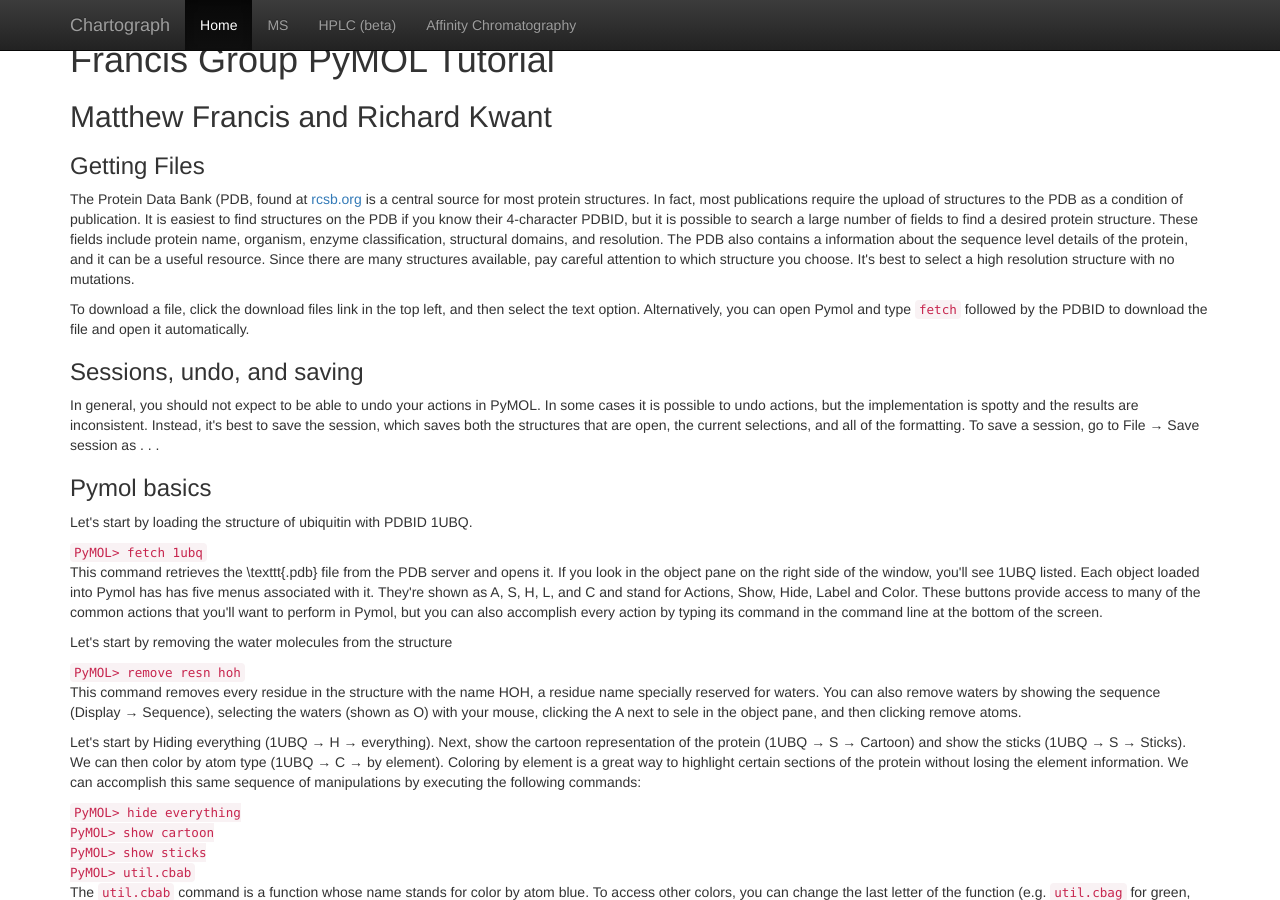
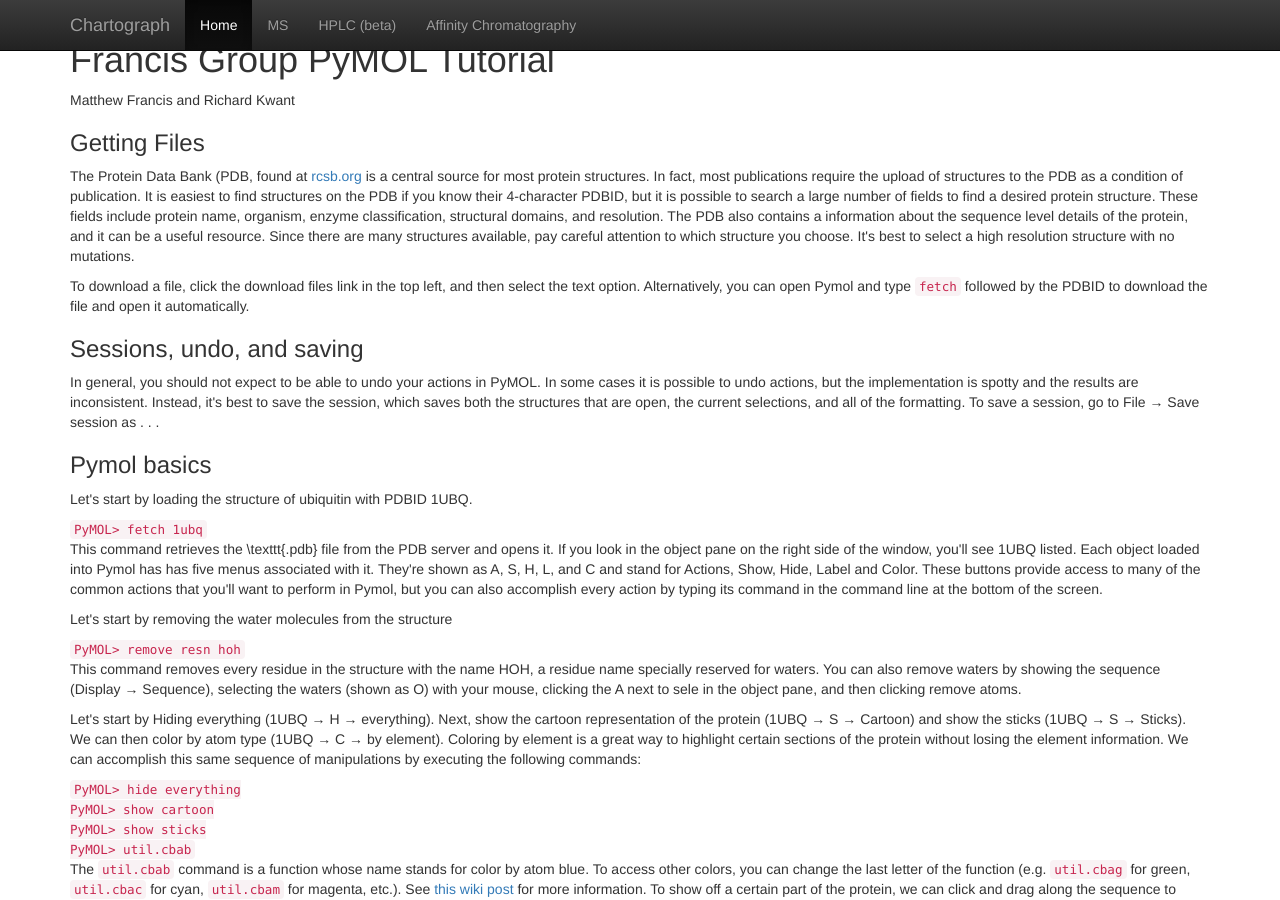
Before and after one commit to rkwant/rkwant.github.io, a Jekyll site: the page built from _posts/2015-08-17-PyMOL-Tutorial.html, in a window 1280 px wide and 900 px high. Built offline with Jekyll 4.4.1, drawn with Linux system fonts in a browser that asks for light colours; nearby versions of some CDN libraries.

```diff
--- a/_posts/2015-08-17-PyMOL-Tutorial.html
+++ b/_posts/2015-08-17-PyMOL-Tutorial.html
@@ -6,7 +6,7 @@ extensions: [fenced_code_blocks]
 ---
 
 <h1>Francis Group PyMOL Tutorial</h1>
-<h2>Matthew Francis and Richard Kwant</h2>
+<p>Matthew Francis and Richard Kwant</p>
 
 <h3>Getting Files</h3>
 
```
Also changed, not shown: 1 other file.
